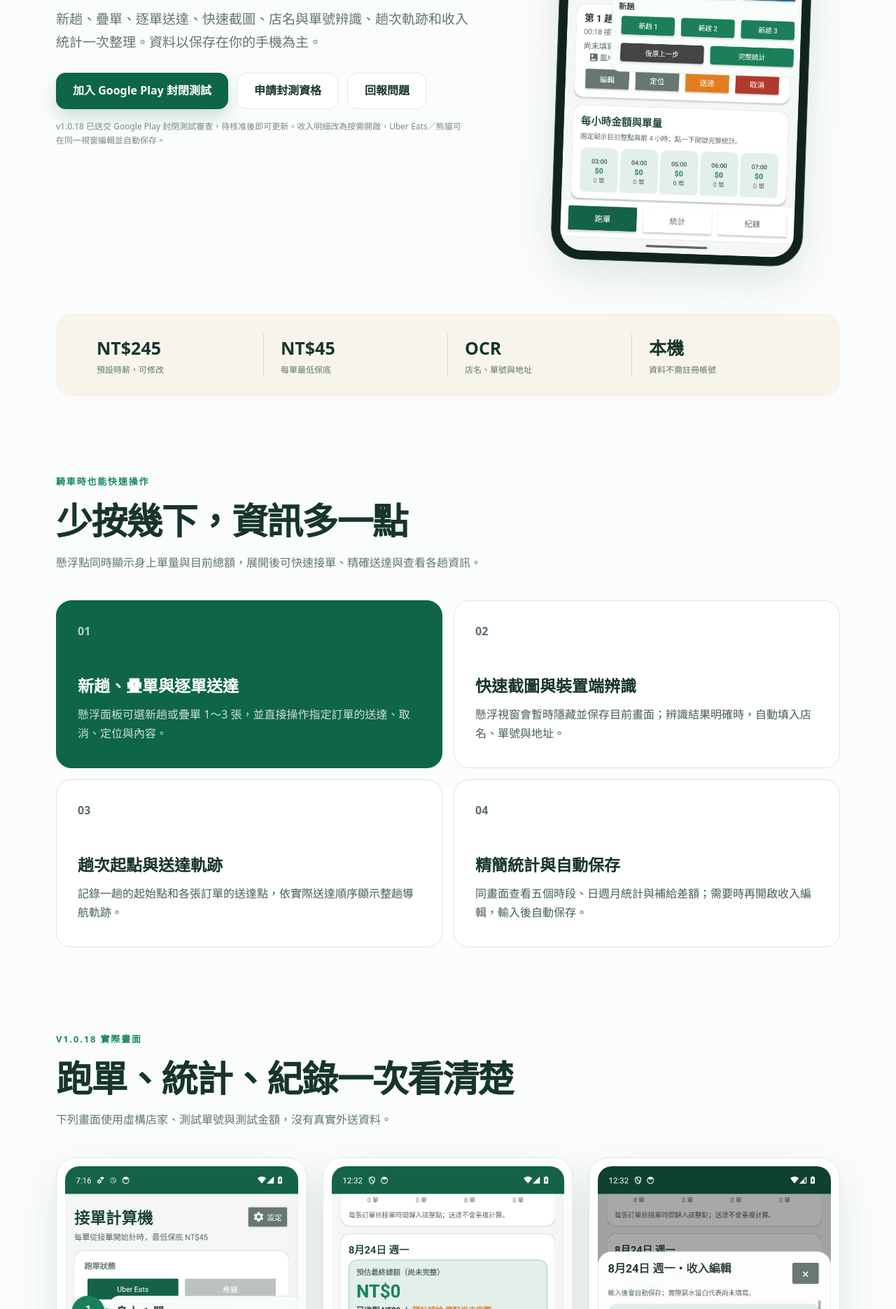
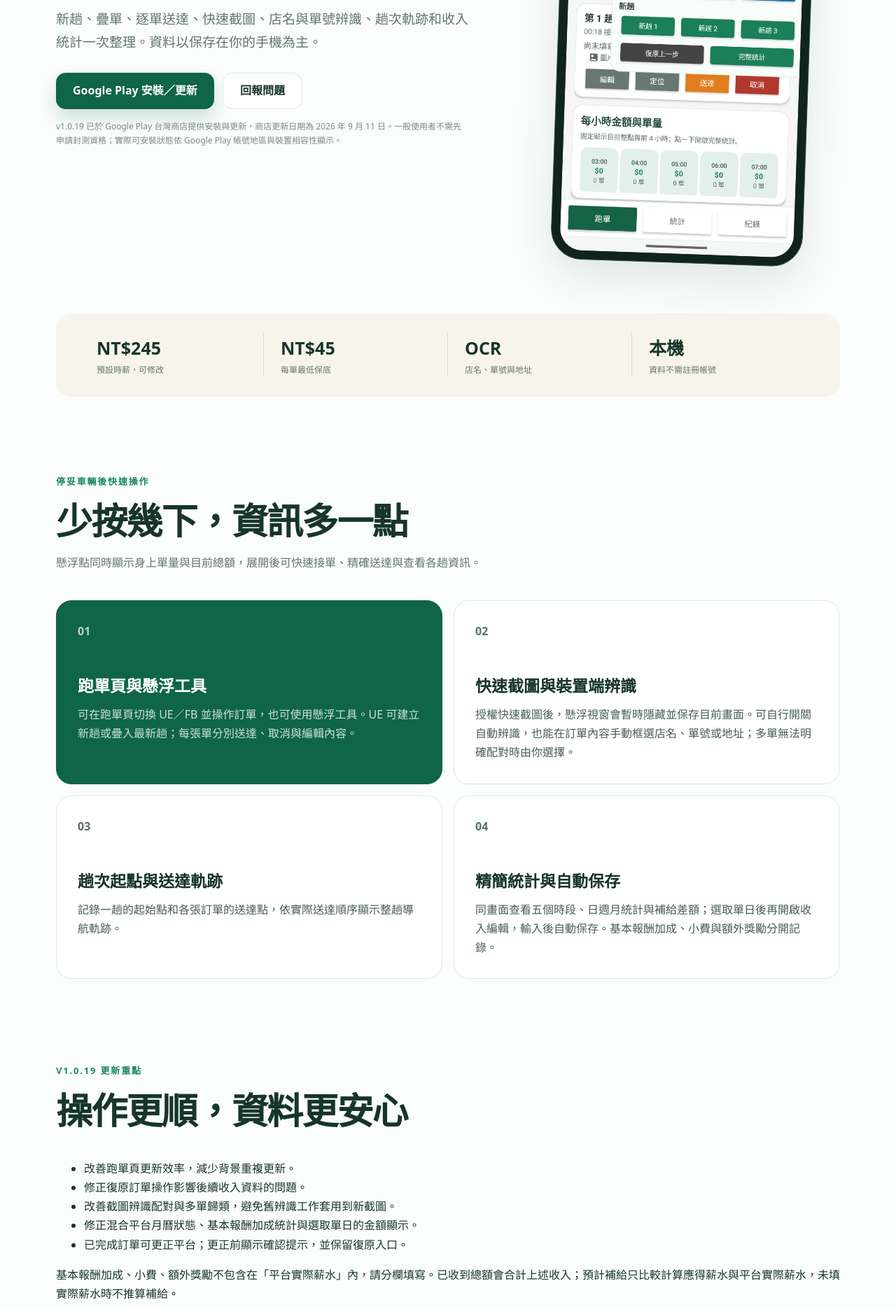
Before and after one commit to ridercalc/ridercalc.github.io, a plain HTML site: page index.html in a window 1280 px wide. Shown: the part 549-2420 px from the top of the page at 70% size. Drawn offline with Linux system fonts and the light colour scheme.

Commit message:
docs: update website for RiderCalc 1.0.19 public release

```diff
--- a/index.html
+++ b/index.html
@@ -19,7 +19,7 @@
       <div class="nav-links">
         <a href="#features">功能</a>
         <a href="#screenshots">畫面</a>
-        <a href="#join">加入測試</a>
+        <a href="#join">下載更新</a>
         <a href="https://docs.google.com/forms/d/e/1FAIpQLSfcZ2h7QMcfCdXkA_WD8o_FB3wdtGkZvESkRhy4cFeCzS8nsg/viewform">回饋</a>
         <a href="privacy.html">隱私權</a>
       </div>
@@ -33,13 +33,12 @@
         <h1>每一張單，<br><span>都算清楚。</span></h1>
         <p class="hero-lead">新趟、疊單、逐單送達、快速截圖、店名與單號辨識、趟次軌跡和收入統計一次整理。資料以保存在你的手機為主。</p>
         <div class="hero-actions" id="join">
-          <a class="button primary" href="https://play.google.com/apps/testing/com.xiaoc.ordercalculator">加入 Google Play 封閉測試</a>
-          <a class="button secondary" href="https://forms.gle/NsTCHgXNMiJJhn2u9">申請封測資格</a>
+          <a class="button primary" href="https://play.google.com/store/apps/details?id=com.xiaoc.ordercalculator">Google Play 安裝／更新</a>
           <a class="button secondary" href="https://docs.google.com/forms/d/e/1FAIpQLSfcZ2h7QMcfCdXkA_WD8o_FB3wdtGkZvESkRhy4cFeCzS8nsg/viewform">回報問題</a>
         </div>
-        <p class="release-note">v1.0.18 已送交 Google Play 封閉測試審查，待核准後即可更新。收入明細改為按需開啟，Uber Eats／熊貓可在同一視窗編輯並自動保存。</p>
+        <p class="release-note">v1.0.19 已於 Google Play 台灣商店提供安裝與更新，商店更新日期為 2026 年 9 月 11 日。一般使用者不需先申請封測資格；實際可安裝狀態依 Google Play 帳號地區與裝置相容性顯示。</p>
       </div>
-      <div class="phone-wrap" aria-label="接單計算機新版跑單與懸浮操作畫面">
+      <div class="phone-wrap" aria-label="接單計算機跑單與懸浮操作參考畫面，截圖版本 v1.0.18">
         <div class="phone">
           <img src="assets/screenshots/running-orders.png" alt="接單計算機跑單頁與懸浮操作面板，顯示兩張測試訂單、新趟與疊單按鈕">
         </div>
@@ -55,20 +54,20 @@
 
     <section class="section" id="features">
       <div class="section-heading">
-        <p class="eyebrow">騎車時也能快速操作</p>
+        <p class="eyebrow">停妥車輛後快速操作</p>
         <h2>少按幾下，資訊多一點</h2>
           <p>懸浮點同時顯示身上單量與目前總額，展開後可快速接單、精確送達與查看各趟資訊。</p>
       </div>
       <div class="feature-grid">
         <article class="feature-card featured">
           <span class="feature-number">01</span>
-          <h3>新趟、疊單與逐單送達</h3>
-          <p>懸浮面板可選新趟或疊單 1～3 張，並直接操作指定訂單的送達、取消、定位與內容。</p>
+          <h3>跑單頁與懸浮工具</h3>
+          <p>可在跑單頁切換 UE／FB 並操作訂單，也可使用懸浮工具。UE 可建立新趟或疊入最新趟；每張單分別送達、取消與編輯內容。</p>
         </article>
         <article class="feature-card">
           <span class="feature-number">02</span>
           <h3>快速截圖與裝置端辨識</h3>
-          <p>懸浮視窗會暫時隱藏並保存目前畫面；辨識結果明確時，自動填入店名、單號與地址。</p>
+          <p>授權快速截圖後，懸浮視窗會暫時隱藏並保存目前畫面。可自行開關自動辨識，也能在訂單內容手動框選店名、單號或地址；多單無法明確配對時由你選擇。</p>
         </article>
         <article class="feature-card">
           <span class="feature-number">03</span>
@@ -78,16 +77,31 @@
         <article class="feature-card">
           <span class="feature-number">04</span>
           <h3>精簡統計與自動保存</h3>
-          <p>同畫面查看五個時段、日週月統計與補給差額；需要時再開啟收入編輯，輸入後自動保存。</p>
+          <p>同畫面查看五個時段、日週月統計與補給差額；選取單日後再開啟收入編輯，輸入後自動保存。基本報酬加成、小費與額外獎勵分開記錄。</p>
         </article>
       </div>
     </section>
 
+    <section class="section" id="release-notes">
+      <div class="section-heading">
+        <p class="eyebrow">v1.0.19 更新重點</p>
+        <h2>操作更順，資料更安心</h2>
+      </div>
+      <ul>
+        <li>改善跑單頁更新效率，減少背景重複更新。</li>
+        <li>修正復原訂單操作影響後續收入資料的問題。</li>
+        <li>改善截圖辨識配對與多單歸類，避免舊辨識工作套用到新截圖。</li>
+        <li>修正混合平台月曆狀態、基本報酬加成統計與選取單日的金額顯示。</li>
+        <li>已完成訂單可更正平台；更正前顯示確認提示，並保留復原入口。</li>
+      </ul>
+      <p>基本報酬加成、小費、額外獎勵不包含在「平台實際薪水」內，請分欄填寫。已收到總額會合計上述收入；預計補給只比較計算應得薪水與平台實際薪水，未填實際薪水時不推算補給。</p>
+    </section>
+
     <section class="section" id="screenshots">
       <div class="section-heading">
-        <p class="eyebrow">v1.0.18 實際畫面</p>
+        <p class="eyebrow">功能參考畫面・截圖版本 v1.0.18</p>
         <h2>跑單、統計、紀錄一次看清楚</h2>
-        <p>下列畫面使用虛構店家、測試單號與測試金額，沒有真實外送資料。</p>
+        <p>下列既有截圖使用虛構店家、測試單號與測試金額，沒有真實外送資料。畫面尚未重新拍攝為 v1.0.19，實際版面及金額顯示以安裝版本為準。</p>
       </div>
       <div class="screenshot-grid">
         <figure><img src="assets/screenshots/running-orders.png" alt="跑單頁與懸浮操作面板"><figcaption>懸浮跑單：指定訂單操作、新趟與疊單</figcaption></figure>
@@ -117,24 +131,23 @@
         <h2>保留資料，再由 Google Play 更新</h2>
         <ol>
           <li><b>先匯出完整備份</b><span>在設定中將 `.ocbackup` 儲存到 Google Drive 或其他自行選擇的位置。</span></li>
-          <li><b>再透過 Google Play 更新</b><span>使用封測名單內的同一個 Google 帳號開啟測試頁，安裝或更新最新版。</span></li>
+          <li><b>再透過 Google Play 更新</b><span>開啟接單計算機的商店頁，點選安裝或更新。正式版不需填寫封測申請表；已加入測試的使用者，以商店提供的更新為準。</span></li>
         </ol>
       </div>
       <aside class="notice">
         <b>更新前不要解除安裝</b>
-        <p>直接更新可保留手機內的既有資料；若曾移除 App 或更換手機，可在設定中選取 `.ocbackup`，預覽內容後再還原。</p>
+        <p>先備份再更新。若 Google Play 無法更新先前自行安裝的 APK，可能是簽章不同，請勿直接解除安裝，先聯絡我們。更換手機或重新安裝後，可在設定中選取 `.ocbackup`，預覽內容後再確認還原；還原會完全取代目前資料。</p>
       </aside>
     </section>
 
     <section class="section final-cta">
       <div>
-        <p class="eyebrow">Google Play 封閉測試・版本 1.0.18 審查中</p>
-        <h2>用受邀帳號加入測試。</h2>
-        <p>Android 8.0 以上，目前僅限台灣與 ridercalc 測試名單內的 Google 帳號。</p>
+        <p class="eyebrow">Google Play 台灣商店・v1.0.19</p>
+        <h2>直接從商店安裝。</h2>
+        <p>適用於台灣地區 18 歲以上外送工作者，Android 8.0 以上。免費下載，主 App 可能顯示廣告；懸浮工具不顯示廣告。</p>
       </div>
       <div class="hero-actions">
-        <a class="button primary" href="https://play.google.com/apps/testing/com.xiaoc.ordercalculator">加入封閉測試</a>
-        <a class="button secondary" href="https://forms.gle/NsTCHgXNMiJJhn2u9">申請封測</a>
+        <a class="button primary" href="https://play.google.com/store/apps/details?id=com.xiaoc.ordercalculator">Google Play 安裝／更新</a>
         <a class="button secondary" href="https://docs.google.com/forms/d/e/1FAIpQLSfcZ2h7QMcfCdXkA_WD8o_FB3wdtGkZvESkRhy4cFeCzS8nsg/viewform">問題回饋</a>
       </div>
     </section>
@@ -145,6 +158,7 @@
     <div class="footer-links">
       <a href="privacy.html">隱私權政策</a>
       <a href="mailto:ridercalc@gmail.com">聯絡信箱</a>
+      <a href="https://forms.gle/NsTCHgXNMiJJhn2u9">既有封測申請表（非正式版安裝必填）</a>
       <a href="https://docs.google.com/forms/d/e/1FAIpQLSfcZ2h7QMcfCdXkA_WD8o_FB3wdtGkZvESkRhy4cFeCzS8nsg/viewform">問題回饋表</a>
     </div>
     <p>本工具與 Uber、Uber Eats、foodpanda 或其他外送平台無隸屬或背書關係。</p>
```
Also changed, not shown: privacy.html (+5 -5 lines), 1 other file.
